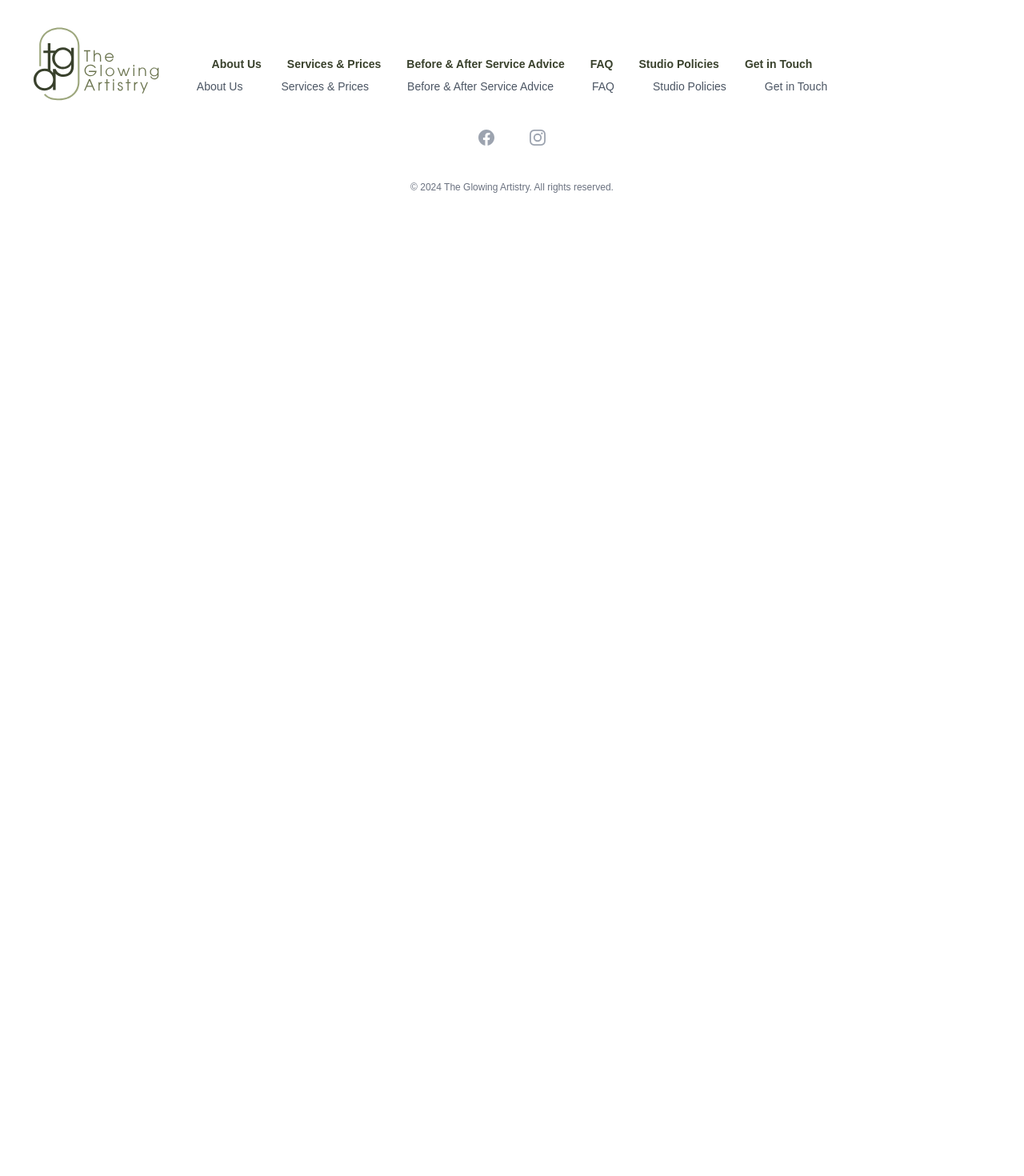
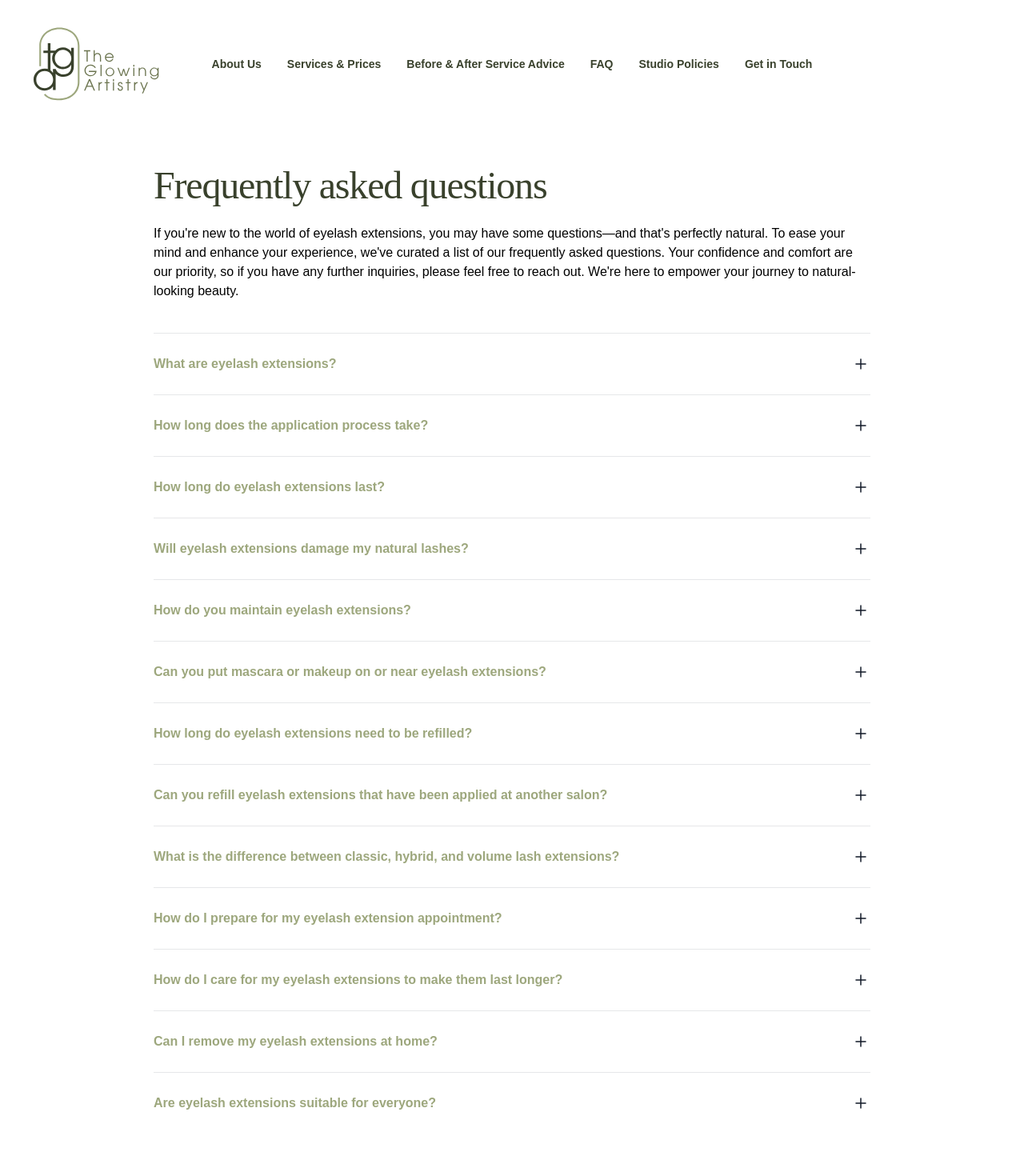
Before and after one commit to Suv4o/the-glowing-artistry, a Nuxt app: page /faq in a window 1280 px wide. Shown: the top 1470 px of the page at 80% size. Before the commit the page ends 800 px from the top, so only its background shows below. Built offline with nearby package versions, Linux system fonts and the light colour scheme; a web font is replaced by a local one.

Commit message:
faq section done

```diff
--- /dev/null
+++ b/components/Faq.vue
@@ -0,0 +1,98 @@
+<script setup lang="ts">
+import { Disclosure, DisclosureButton, DisclosurePanel } from "@headlessui/vue";
+import { MinusSmallIcon, PlusSmallIcon } from "@heroicons/vue/24/outline";
+
+const faqs = [
+    {
+        question: "What are eyelash extensions?",
+        answer: "Eyelash extensions are meticulously crafted synthetic lashes delicately adhered to your natural lashes. Crafted from PBT fiber, these extensions can be shaped into various curls to suit your desired look. Each extension is meticulously bonded onto a single natural lash using a medical-grade adhesive. Offering the illusion of mascara without the hassle of smudging or clumps, eyelash extensions ensure a flawless, natural appearance. When applied with precision and matched to the appropriate weight and length, they should not cause discomfort, itching, or damage to your natural lashes.",
+    },
+    {
+        question: "How long does the application process take?",
+        answer: "Depending on which set is applied, a natural set can typically take up to 2 hours, a hybrid set can typically take up to 2.25 hours, and a volume set can typically take 2.5 hours.",
+    },
+    {
+        question: "How long do eyelash extensions last?",
+        answer: "Timing for refill appointments may vary depending on several factors. For instance, clients with oilier skin may need more frequent refills compared to those with less oily skin. Additionally, natural lash shedding rates can vary due to factors like seasonal changes, stress levels, and overall health. With proper aftercare, lashes can last up to 6 weeks. However, to maintain optimal fullness, we advise scheduling refill appointments every 2 to 3 weeks to address any naturally grown-out areas.",
+    },
+    {
+        question: "Will eyelash extensions damage my natural lashes?",
+        answer: "When applied correctly by a trained professional, eyelash extensions should not damage your natural lashes. It is essential to choose a reputable salon, a suitably qualified lash artist and follow proper aftercare instructions to minimise any potential risks. If the salon is not isolating correctly and neglects to assess the natural lash strength for safe application, it can lead to potential damage.",
+    },
+    {
+        question: "How do you maintain eyelash extensions?",
+        answer: "For consistently beautiful lashes, we suggest scheduling refill appointments approximately 2 to 3 weeks after your initial application. Alike a full set appointment, we meticulously prepare you for the session. The process involves gently removing any lashes that may have grown out slightly and filling in any gaps, ensuring you leave with a beautifully refreshed set.",
+    },
+    {
+        question: "Can you put mascara or makeup on or near eyelash extensions?",
+        answer: "An appealing aspect of extensions is their ability to provide a mascara-like effect at all times. It is best not to apply mascara or makeup on or near eyelash extensions. However, if you opt to enhance further with mascara, it is important to select a product compatible with eyelash extensions, avoiding waterproof formulas. Additionally, proper cleaning is essential for maintaining lash health. Our ProLong lash cleanser is ideal for daily at-home use, ensuring your lashes stay fresh and vibrant.",
+    },
+    {
+        question: "How long do eyelash extensions need to be refilled?",
+        answer: "Typically, we recommend scheduling appointments every 2 to 3 weeks. However, individual factors such as lash shedding rates may vary, necessitating more frequent visits for some clients.",
+    },
+    {
+        question: "Can you refill eyelash extensions that have been applied at another salon?",
+        answer: "We have chosen not to refill lash work done at other salons. You may opt for a full set, which includes removal if you currently have lashes, or you may wait for them to naturally shed before scheduling a full set appointment with us. We eagerly await the chance to showcase our meticulous craftsmanship and personalised styling and look forward to welcoming you soon. Should you have any additional inquiries or require further assistance, feel free to reach out to our friendly team for personalised guidance.",
+    },
+    {
+        question: "What is the difference between classic, hybrid, and volume lash extensions?",
+        answer: "Classic lash extensions involve applying one extension to each natural lash, creating a natural yet enhanced look. Hybrid lashes combine classic and volume techniques for added fullness and texture, while volume lashes involve applying multiple lightweight extensions to each natural lash, resulting in a more dramatic, voluminous look.",
+    },
+    {
+        question: "How do I prepare for my eyelash extension appointment?",
+        answer: "Before your appointment, ensure your lashes are clean and free of any makeup or oil-based products. Avoid caffeine and exercise beforehand to minimise eye movement during the application process. See further tips in the <a class='text-dark-beige' href='/before-and-after-care-advice'>before-care advice section.</a>",
+    },
+    {
+        question: "How do I care for my eyelash extensions to make them last longer?",
+        answer: "Refrain from getting your eyelash extensions wet for the first 12 hours after application. Avoid steamy environments such as saunas or hot showers during this time. Handle your eyelash extensions with care. Avoid rubbing or pulling on them, as this can cause premature shedding. Treat your lashes to a lash bath every other day using our ProLong lash cleanser. See further tips in the <a class='text-dark-beige' href='/before-and-after-care-advice'>after-care advice section.</a>",
+    },
+    {
+        question: "Can I remove my eyelash extensions at home?",
+        answer: "It is not recommended to remove eyelash extensions at home, as improper removal can damage your natural lashes. It is best to visit a professional lash technician for safe and effective removal.",
+    },
+    {
+        question: "Are eyelash extensions suitable for everyone?",
+        answer: "Eyelash extensions are generally safe for most people, but individuals with certain eye conditions or allergies may not be suitable candidates. It is essential to consult with our qualified lash artists to determine if eyelash extensions are right for you.",
+    },
+];
+</script>
+
+<template>
+    <div class="bg-white pt-12">
+        <div class="mx-auto max-w-7xl px-6 py-24 sm:py-32 lg:px-8 lg:py-40">
+            <div class="mx-auto max-w-4xl divide-y divide-gray-900/10">
+                <div>
+                    <h2 class="text-4xl sm:text-5xl leading-10 tracking-tight text-dark-olive font-miller-display">
+                        Frequently asked questions
+                    </h2>
+                    <p class="mt-6">
+                        If you're new to the world of eyelash extensions, you may have some questions—and that's
+                        perfectly natural. To ease your mind and enhance your experience, we've curated a list of our
+                        frequently asked questions. Your confidence and comfort are our priority, so if you have any
+                        further inquiries, please feel free to reach out. We're here to empower your journey to
+                        natural-looking beauty.
+                    </p>
+                </div>
+                <dl class="mt-10 space-y-6 divide-y divide-gray-900/10">
+                    <Disclosure as="div" v-for="faq in faqs" :key="faq.question" class="pt-6" v-slot="{ open }">
+                        <dt>
+                            <DisclosureButton class="flex w-full items-start justify-between text-left text-gray-900">
+                                <span class="text-base text-light-olive font-semibold leading-7">{{
+                                    faq.question
+                                }}</span>
+                                <span class="ml-6 flex h-7 items-center">
+                                    <PlusSmallIcon v-if="!open" class="h-6 w-6" aria-hidden="true" />
+                                    <MinusSmallIcon v-else class="h-6 w-6" aria-hidden="true" />
+                                </span>
+                            </DisclosureButton>
+                        </dt>
+                        <DisclosurePanel as="dd" class="mt-2 pr-12">
+                            <p v-html="faq.answer" class="text-base leading-7 text-gray-600" />
+                        </DisclosurePanel>
+                    </Disclosure>
+                </dl>
+            </div>
+        </div>
+    </div>
+</template>
--- a/components/Header.vue
+++ b/components/Header.vue
@@ -7,7 +7,7 @@ const navigation = [
     { name: "About Us", to: "/about-us" },
     { name: "Services & Prices", to: "/services-prices" },
     { name: "Before & After Service Advice", to: "/before-and-after-care-advice" },
-    { name: "FAQ", to: "/" },
+    { name: "FAQ", to: "/faq" },
     { name: "Studio Policies", to: "/" },
     { name: "Get in Touch", to: "/" },
 ];
--- a/pages/faq.vue
+++ b/pages/faq.vue
@@ -1,5 +1,5 @@
 <script setup lang="ts"></script>
 
 <template>
-    <div></div>
+    <div><Faq /></div>
 </template>
```
